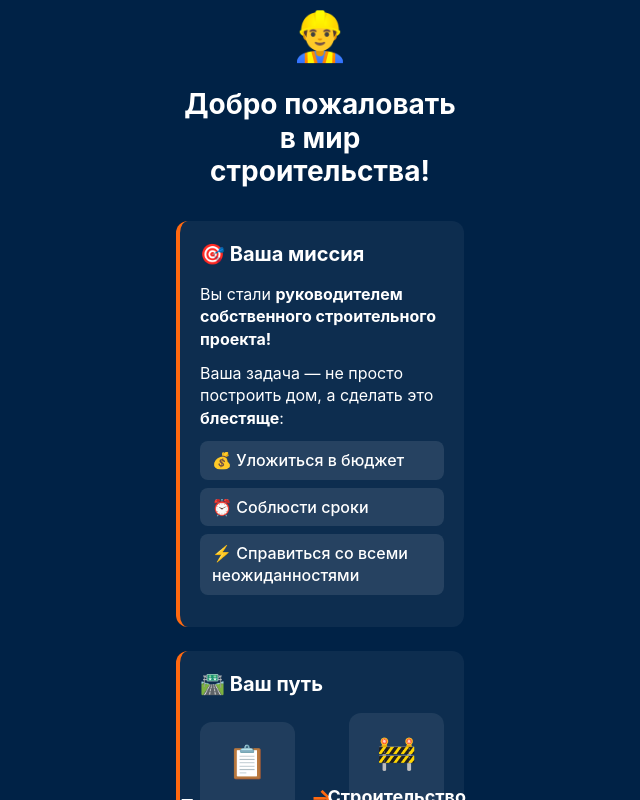
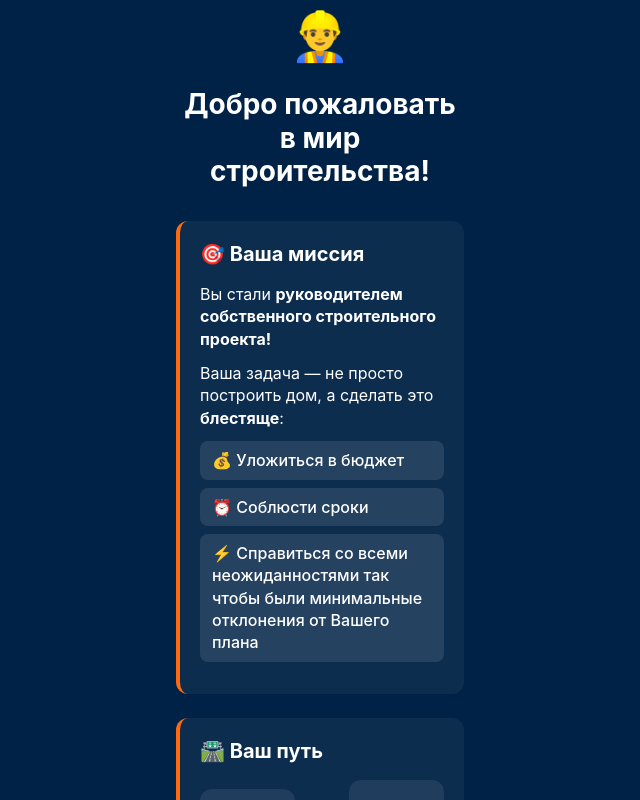
Before and after one commit to gorohovAv/house, a React (Vite) app in the folder house-app/: page / in a window 1280 px wide. Both pictures are taken after a click on the button "Далее". Shown: the whole page, without its empty margins (320-960 px from the left). Built offline with nearby package versions, Linux system fonts and the light colour scheme.

Commit message:
блок скролла

```diff
--- a/house-app/src/App.css
+++ b/house-app/src/App.css
@@ -18,6 +18,17 @@
   text-align: center;
   overflow-x: hidden;
   background: var(--color-primary);
+  overscroll-behavior: none;
+  -webkit-overscroll-behavior: none;
+  -ms-overscroll-behavior: none;
+}
+
+html,
+body {
+  overscroll-behavior: none;
+  -webkit-overscroll-behavior: none;
+  -ms-overscroll-behavior: none;
+  -webkit-overflow-scrolling: touch;
 }
 
 .logo {
--- a/house-app/src/pages/construction.tsx
+++ b/house-app/src/pages/construction.tsx
@@ -26,7 +26,7 @@ import type { PaymentScheduleItem } from "../store/factStore";
 const API_URL =
   window.location.hostname === "localhost" ||
   window.location.hostname === "127.0.0.1" ||
-  window.location.hostname === "10.92.50.3" // меняем здесь
+  window.location.hostname === "192.168.3.14" // меняем здесь http://192.168.3.14:5173/
     ? `http://${window.location.hostname}:8080/api`
     : "https://scheduler-assistant.ru/api";
 
@@ -977,6 +977,8 @@ export default function ConstructionPage() {
   const hasExceededLimits =
     forecatsCostForPopup > 50000 || paymentSchedule.length > 90;
 
+  const hasExceededLimitsMoney = forecatsCostForPopup > 50000;
+
   const [showExceedMoneyPopup, setShowExceedMoneyPopup] = useState(false);
   // Показываем попапы при превышении
   useEffect(() => {
@@ -1003,6 +1005,13 @@ export default function ConstructionPage() {
     paymentSchedule.length,
     hasExceededLimits,
   ]);
+  const [showLimitsMoneyPopup, setShowLimitsMoneyPopup] = useState(false);
+  useEffect(() => {
+    if (hasExceededLimitsMoney) {
+      setShowLimitsMoneyPopup(true);
+      setTimeout(() => setShowLimitsMoneyPopup(false), 3000);
+    }
+  }, [hasExceedPlanMoney, hasExceededLimits]);
 
   useEffect(() => {
     if (hasExceededLimits) {
@@ -1637,6 +1646,15 @@ export default function ConstructionPage() {
           </div>
         )}
 
+        {showLimitsMoneyPopup && (
+          <div className="limits-popup">
+            <div className="popup-content">
+              <RiskIcon />
+              <span>Вы превысили бюджет, вы не достроете дом</span>
+            </div>
+          </div>
+        )}
+
         {showLimitsPopup && (
           <div className="limits-popup">
             <div className="popup-content">
--- a/house-app/src/pages/onboarding.tsx
+++ b/house-app/src/pages/onboarding.tsx
@@ -379,7 +379,10 @@ const OnboardingPage = () => {
             <ul className="onboarding-goals">
               <li>💰 Уложиться в бюджет</li>
               <li>⏰ Соблюсти сроки</li>
-              <li>⚡ Справиться со всеми неожиданностями</li>
+              <li>
+                ⚡ Справиться со всеми неожиданностями так чтобы были
+                минимальные отклонения от Вашего плана
+              </li>
             </ul>
           </div>
 
--- a/house-app/src/pages/results.tsx
+++ b/house-app/src/pages/results.tsx
@@ -14,7 +14,7 @@ import "./results.css";
 const API_URL =
   window.location.hostname === "localhost" ||
   window.location.hostname === "127.0.0.1" ||
-  window.location.hostname === "10.92.50.3" // меняем здесь
+  window.location.hostname === "192.168.3.14" // меняем здесь 192.168.3.14
     ? `http://${window.location.hostname}:8080/api`
     : "https://scheduler-assistant.ru/api";
 
```
